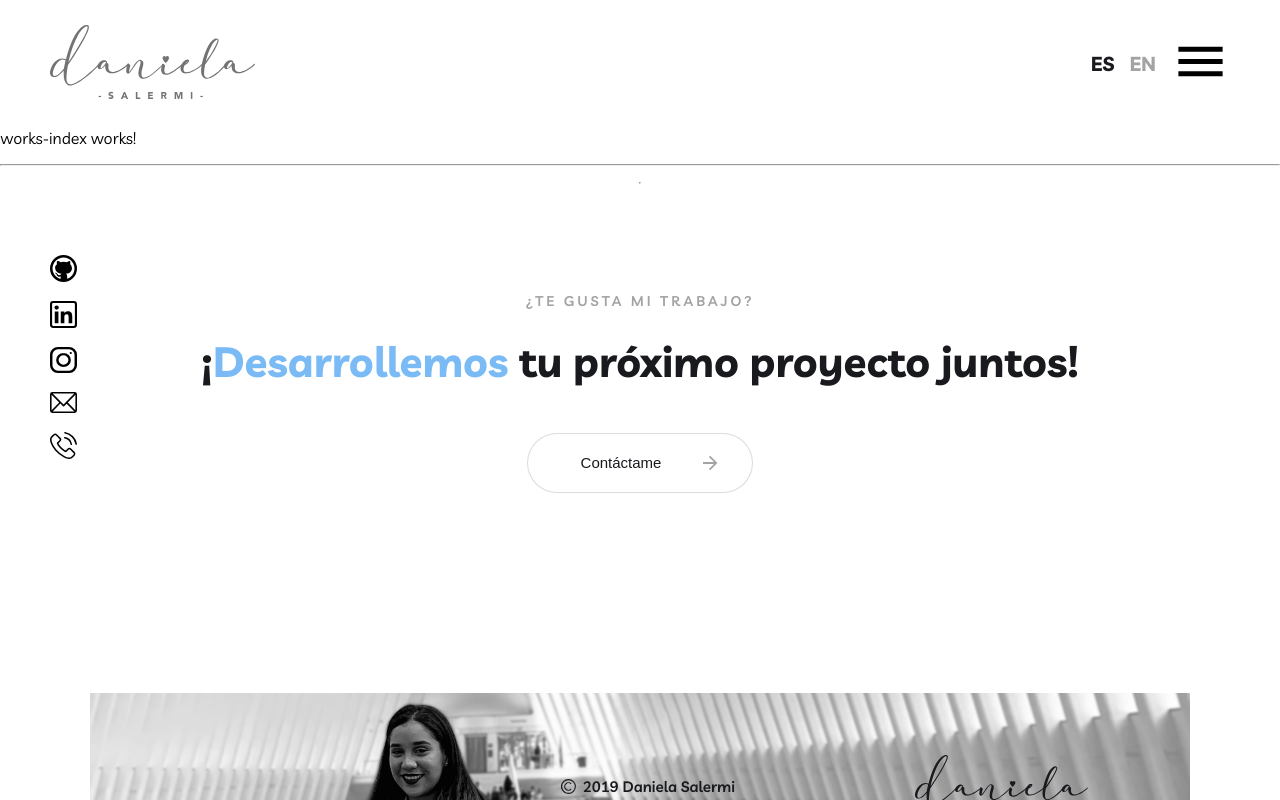
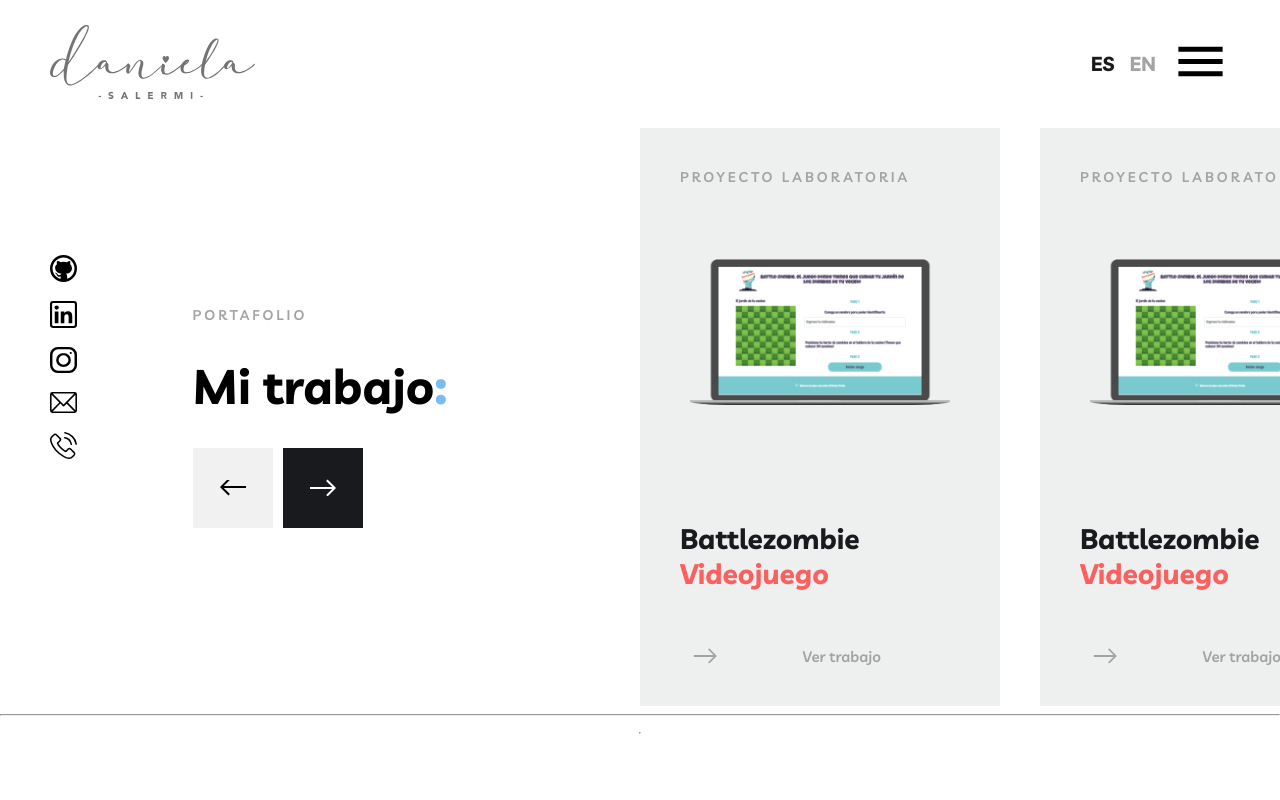
Before and after one commit to DaniSalermi/daniela-salermi-webpage, an Angular app: page /works in a window 1280 px wide. Shown: the top 800 px of the page. Built offline with nearby package versions, Linux system fonts and the light colour scheme.

Commit message:
feat add my works list

```diff
--- /dev/null
+++ b/src/app/modules/reusable/work-card-large/work-card-large.component.html
@@ -0,0 +1,39 @@
+<div class="work-card">
+  <div class="tittle">
+    <h3>{{ title }}</h3>
+  </div>
+  <div class="info">
+    <div class="name-and-type">
+      <h2 class="dark">
+        {{ projectName }}
+      </h2>
+      <h2>
+        {{ projectType }}
+      </h2>
+    </div>
+    <div class="image">
+      <img [src]="imageURL" alt="mockup de proyecto" />
+    </div>
+  </div>
+  <div class="access">
+    <svg
+      xmlns="http://www.w3.org/2000/svg"
+      width="26.03"
+      height="16.939"
+      viewBox="0 0 26.03 16.939"
+      id="longarrow-icon"
+    >
+      <g id="Werk-1" transform="translate(-220 -2553)">
+        <g id="Group-12" transform="translate(170 2211)">
+          <path
+            id="Combined-Shape"
+            d="M63.931 360.256l6.133-6.132 1.407 1.406-7.083 7.084-1.418 1.416-8.439-8.439 1.417-1.416 5.98 5.98V338h2z"
+            class="cls-1"
+            transform="rotate(-90 63 351)"
+          />
+        </g>
+      </g>
+    </svg>
+    <h4 id="see-more">Ver trabajo</h4>
+  </div>
+</div>
--- /dev/null
+++ b/src/app/modules/reusable/work-card-large/work-card-large.component.scss
@@ -0,0 +1,62 @@
+.work-card {
+  background-color: var(--background-cards);
+  width: 280px;
+  padding: 40px 40px;
+  cursor: pointer;
+  .tittle {
+    margin-bottom: 73px;
+  }
+  .info {
+    display: flex;
+    flex-direction: column-reverse;
+    justify-content: space-between;
+    align-items: flex-start;
+    margin-bottom: 56px;
+    .name-and-type {
+      text-align: left;
+      h2:last-child {
+        color: var(--tittle-color);
+      }
+    }
+    .image {
+      align-self: center;
+      img {
+        height: 100%;
+        max-width: 260px;
+        max-height: 146px;
+      }
+      margin-bottom: 112px;
+    }
+  }
+  .access {
+    display: flex;
+    justify-content: space-between;
+    svg {
+      fill: var(--main-color-40);
+    }
+
+    h4 {
+      text-transform: inherit;
+      font-weight: 600;
+      letter-spacing: inherit;
+      margin-right: 79px;
+      transition: color 250ms ease-in;
+    }
+  }
+  svg#longarrow-icon {
+    margin-left: 14px;
+    fill: var(--main-color-40);
+    transform: scale(0.9) translateX(-2px) rotate(0);
+    transition: all 250ms ease-in;
+    transition-property: fill, transform;
+  }
+  &:hover {
+    svg#longarrow-icon {
+      fill: var(--main-color);
+      transform: scale(1) translateX(0) rotate(-45deg);
+    }
+    h4#see-more {
+      color: var(--main-color);
+    }
+  }
+}
--- /dev/null
+++ b/src/app/modules/reusable/work-card-large/work-card-large.component.ts
@@ -0,0 +1,16 @@
+import { Component, OnInit, Input } from "@angular/core";
+
+@Component({
+  selector: "app-work-card-large",
+  templateUrl: "./work-card-large.component.html",
+  styleUrls: ["./work-card-large.component.scss"]
+})
+export class WorkCardLargeComponent implements OnInit {
+  @Input() title: string;
+  @Input() projectName: string;
+  @Input() projectType: string;
+  @Input() imageURL: string;
+  constructor() {}
+
+  ngOnInit() {}
+}
--- a/src/app/modules/works/works-index/works-index.component.html
+++ b/src/app/modules/works/works-index/works-index.component.html
@@ -1 +1,74 @@
-<p>works-index works!</p>
+<div class="work-index">
+  <div class="navigation">
+    <div class="container">
+      <h3>portafolio</h3>
+      <h1>Mi trabajo<span>:</span></h1>
+      <div class="buttons">
+        <div class="square-button light">
+          <svg
+            xmlns="http://www.w3.org/2000/svg"
+            width="26.03"
+            height="16.939"
+            viewBox="0 0 26.03 16.939"
+          >
+            <g id="Werk-1" transform="translate(-220 -2553)">
+              <g id="Group-12" transform="translate(170 2211)">
+                <path
+                  id="Combined-Shape"
+                  d="M63.931 360.256l6.133-6.132 1.407 1.406-7.083 7.084-1.418 1.416-8.439-8.439 1.417-1.416 5.98 5.98V338h2z"
+                  class="cls-1"
+                  transform="rotate(-90 63 351)"
+                />
+              </g>
+            </g>
+          </svg>
+        </div>
+        <div class="square-button dark">
+          <svg
+            xmlns="http://www.w3.org/2000/svg"
+            width="26.03"
+            height="16.939"
+            viewBox="0 0 26.03 16.939"
+          >
+            <g id="Werk-1" transform="translate(-220 -2553)">
+              <g id="Group-12" transform="translate(170 2211)">
+                <path
+                  id="Combined-Shape"
+                  d="M63.931 360.256l6.133-6.132 1.407 1.406-7.083 7.084-1.418 1.416-8.439-8.439 1.417-1.416 5.98 5.98V338h2z"
+                  class="cls-1"
+                  transform="rotate(-90 63 351)"
+                />
+              </g>
+            </g>
+          </svg>
+        </div>
+      </div>
+    </div>
+  </div>
+  <div class="works">
+    <app-work-card-large
+      [title]="'proyecto laboratoria'"
+      [projectName]="'Battlezombie'"
+      [projectType]="'Videojuego'"
+      [imageURL]="'/assets/battlezombie-home-mockup.png'"
+    ></app-work-card-large>
+    <app-work-card-large
+      [title]="'proyecto laboratoria'"
+      [projectName]="'Battlezombie'"
+      [projectType]="'Videojuego'"
+      [imageURL]="'/assets/battlezombie-home-mockup.png'"
+    ></app-work-card-large>
+    <app-work-card-large
+      [title]="'proyecto laboratoria'"
+      [projectName]="'Battlezombie'"
+      [projectType]="'Videojuego'"
+      [imageURL]="'/assets/battlezombie-home-mockup.png'"
+    ></app-work-card-large>
+    <app-work-card-large
+      [title]="'proyecto laboratoria'"
+      [projectName]="'Battlezombie'"
+      [projectType]="'Videojuego'"
+      [imageURL]="'/assets/battlezombie-home-mockup.png'"
+    ></app-work-card-large>
+  </div>
+</div>
--- a/src/app/modules/works/works-index/works-index.component.scss
+++ b/src/app/modules/works/works-index/works-index.component.scss
@@ -0,0 +1,34 @@
+.work-index {
+  display: flex;
+  background-color: white;
+  align-items: center;
+  width: 100%;
+  .navigation {
+    flex: 1;
+    display: flex;
+    flex-direction: column;
+    align-items: center;
+    justify-content: center;
+    span {
+      color: var(--secondary-color);
+    }
+    .buttons {
+      display: flex;
+      .square-button {
+        &:first-child {
+          margin-right: 10px;
+        }
+      }
+    }
+  }
+
+  .works {
+    display: grid;
+    grid-auto-columns: 360px;
+    grid-auto-flow: column;
+    gap: 40px;
+    flex: 1;
+    max-width: 50%;
+    overflow: auto;
+  }
+}
--- a/src/styles.scss
+++ b/src/styles.scss
@@ -132,4 +132,12 @@ h4 {
       fill: white;
     }
   }
+  &.light {
+    transform: rotate(180deg);
+    background-color: #f1f1f1;
+  }
+  &.dark {
+    background-color: var(--main-color);
+    fill: white;
+  }
 }
```
Also changed, not shown: src/app/modules/reusable/reusable.module.ts (+5 -2 lines), src/app/modules/works/works.module.ts (+7 -10 lines), 1 other file (tests, documents, lock files or other folders).
